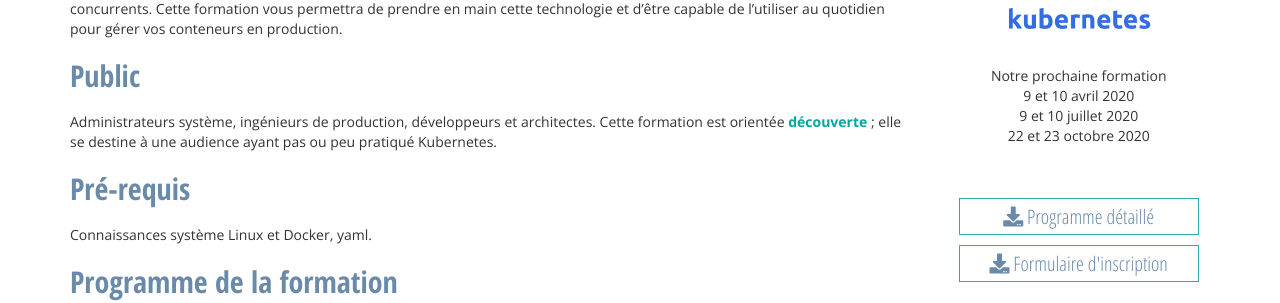
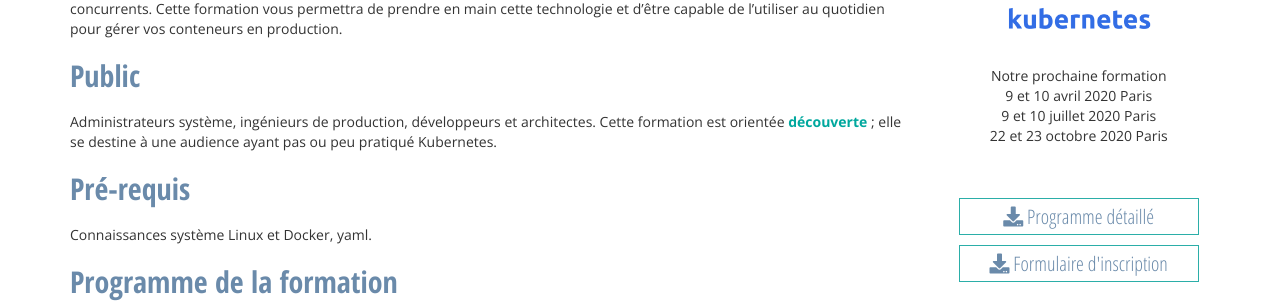
Before and after one commit to wescale/wescale-site, a Jekyll site: the page built from _formations/Formation-Kubernetes.md, in a window 1280 px wide and 900 px high. Shown: the part 175-478 px from the top of the window. Built offline with Jekyll 4.4.1, drawn with Linux system fonts in a browser that asks for light colours; nearby versions of some CDN libraries; comment, search, counter and statistics services are not loaded.

Commit message:
Update Formation-Kubernetes.md

```diff
--- a/_formations/Formation-Kubernetes.md
+++ b/_formations/Formation-Kubernetes.md
@@ -12,9 +12,9 @@
 formateur_img: /images/wewes/carre-sebastien-lavayssiere.jpg
 subtitle: |
     Notre prochaine formation<br>
-    9 et 10 avril 2020<br>
-    9 et 10 juillet 2020<br>
-    22 et 23 octobre 2020<br>
+    9 et 10 avril 2020 Paris<br>
+    9 et 10 juillet 2020 Paris<br>
+    22 et 23 octobre 2020 Paris<br>
 pdf: /pdf/Training-Kubernetes.pdf
 pdf: /pdf/Programme-de-formation-Kubernetes.pdf
 duree: 2 jours
```
